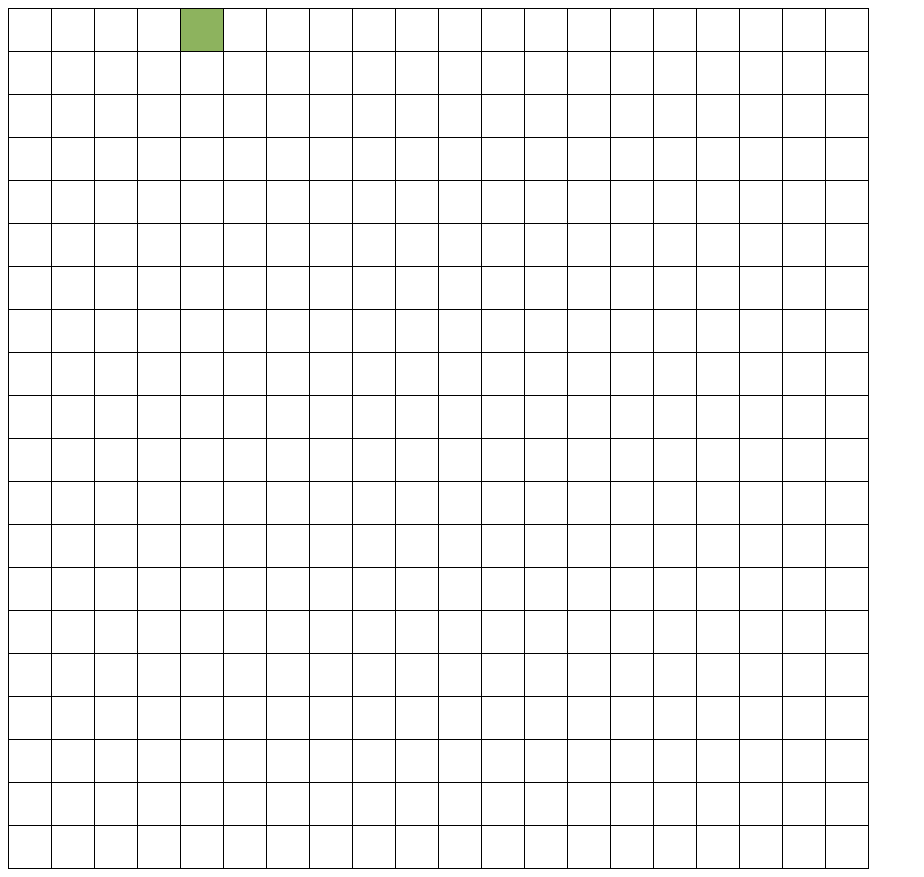
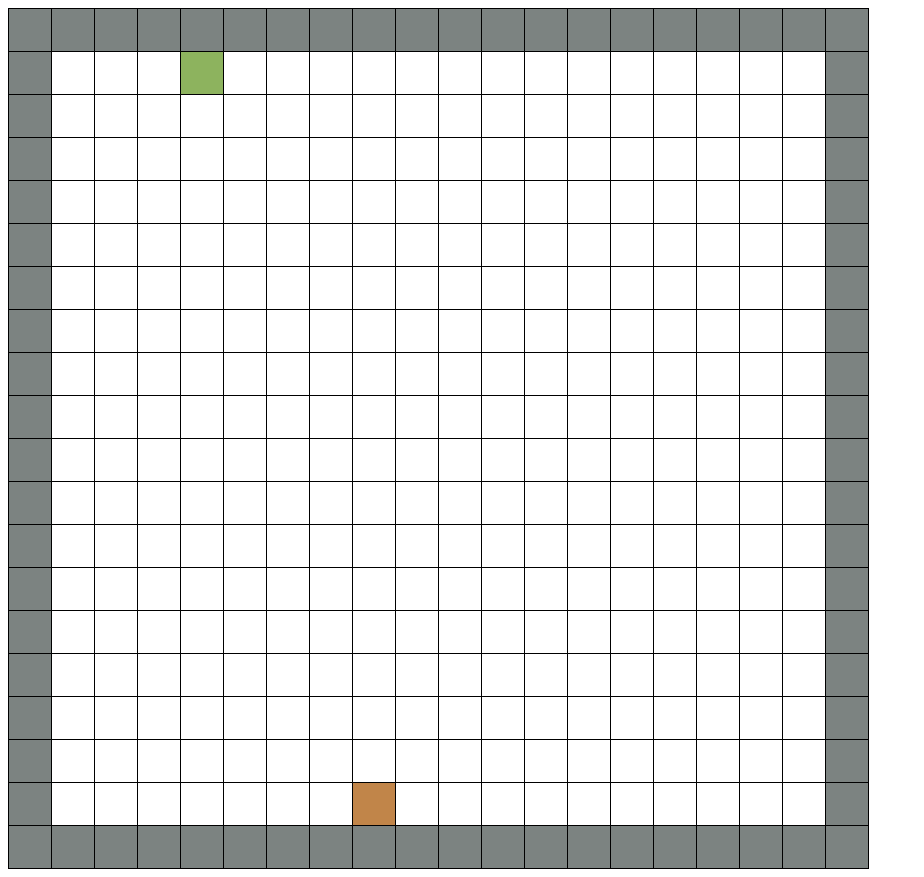
Before and after one commit to jorgelageJL/Untitle-Zombie-Game, a plain HTML site: page Data/index.html in a window 1280 px wide. Shown: the whole page, without its empty margins (0-924 px from the left). Drawn offline with Linux system fonts and the light colour scheme.

Commit message:
Muros y constructor

```diff
--- a/Data/index.css
+++ b/Data/index.css
@@ -31,3 +31,11 @@ td {
 .zombie {
   background-color: var(--verde);
 }
+
+.dummy {
+  background-color: var(--acento3);
+}
+
+.wall {
+  background-color: var(--gris);
+}
--- a/Data/index.html
+++ b/Data/index.html
@@ -16,7 +16,29 @@
   <body>
     <table>
       <tr id="row1">
-        <td class="celda" id="col1"></td>
+        <td class="wall" id="col1"></td>
+        <td class="wall" id="col2"></td>
+        <td class="wall" id="col3"></td>
+        <td class="wall" id="col4"></td>
+        <td class="wall" id="col5"></td>
+        <td class="wall" id="col6"></td>
+        <td class="wall" id="col7"></td>
+        <td class="wall" id="col8"></td>
+        <td class="wall" id="col9"></td>
+        <td class="wall" id="col10"></td>
+        <td class="wall" id="col11"></td>
+        <td class="wall" id="col12"></td>
+        <td class="wall" id="col13"></td>
+        <td class="wall" id="col14"></td>
+        <td class="wall" id="col15"></td>
+        <td class="wall" id="col16"></td>
+        <td class="wall" id="col17"></td>
+        <td class="wall" id="col18"></td>
+        <td class="wall" id="col19"></td>
+        <td class="wall" id="col20"></td>
+      </tr>
+      <tr id="row2">
+        <td class="wall" id="col1"></td>
         <td class="celda" id="col2"></td>
         <td class="celda" id="col3"></td>
         <td class="celda" id="col4"></td>
@@ -35,10 +57,10 @@
         <td class="celda" id="col17"></td>
         <td class="celda" id="col18"></td>
         <td class="celda" id="col19"></td>
-        <td class="celda" id="col20"></td>
+        <td class="wall" id="col20"></td>
       </tr>
-      <tr id="row2">
-        <td class="celda" id="col1"></td>
+      <tr id="row3">
+        <td class="wall" id="col1"></td>
         <td class="celda" id="col2"></td>
         <td class="celda" id="col3"></td>
         <td class="celda" id="col4"></td>
@@ -57,10 +79,10 @@
         <td class="celda" id="col17"></td>
         <td class="celda" id="col18"></td>
         <td class="celda" id="col19"></td>
-        <td class="celda" id="col20"></td>
+        <td class="wall" id="col20"></td>
       </tr>
-      <tr id="row3">
-        <td class="celda" id="col1"></td>
+      <tr id="row4">
+        <td class="wall" id="col1"></td>
         <td class="celda" id="col2"></td>
         <td class="celda" id="col3"></td>
         <td class="celda" id="col4"></td>
@@ -79,10 +101,10 @@
         <td class="celda" id="col17"></td>
         <td class="celda" id="col18"></td>
         <td class="celda" id="col19"></td>
-        <td class="celda" id="col20"></td>
+        <td class="wall" id="col20"></td>
       </tr>
-      <tr id="row4">
-        <td class="celda" id="col1"></td>
+      <tr id="row5">
+        <td class="wall" id="col1"></td>
         <td class="celda" id="col2"></td>
         <td class="celda" id="col3"></td>
         <td class="celda" id="col4"></td>
@@ -101,10 +123,10 @@
         <td class="celda" id="col17"></td>
         <td class="celda" id="col18"></td>
         <td class="celda" id="col19"></td>
-        <td class="celda" id="col20"></td>
+        <td class="wall" id="col20"></td>
       </tr>
-      <tr id="row5">
-        <td class="celda" id="col1"></td>
+      <tr id="row6">
+        <td class="wall" id="col1"></td>
         <td class="celda" id="col2"></td>
         <td class="celda" id="col3"></td>
         <td class="celda" id="col4"></td>
@@ -123,10 +145,10 @@
         <td class="celda" id="col17"></td>
         <td class="celda" id="col18"></td>
         <td class="celda" id="col19"></td>
-        <td class="celda" id="col20"></td>
+        <td class="wall" id="col20"></td>
       </tr>
-      <tr id="row6">
-        <td class="celda" id="col1"></td>
+      <tr id="row7">
+        <td class="wall" id="col1"></td>
         <td class="celda" id="col2"></td>
         <td class="celda" id="col3"></td>
         <td class="celda" id="col4"></td>
@@ -145,10 +167,10 @@
         <td class="celda" id="col17"></td>
         <td class="celda" id="col18"></td>
         <td class="celda" id="col19"></td>
-        <td class="celda" id="col20"></td>
+        <td class="wall" id="col20"></td>
       </tr>
-      <tr id="row7">
-        <td class="celda" id="col1"></td>
+      <tr id="row8">
+        <td class="wall" id="col1"></td>
         <td class="celda" id="col2"></td>
         <td class="celda" id="col3"></td>
         <td class="celda" id="col4"></td>
@@ -167,10 +189,10 @@
         <td class="celda" id="col17"></td>
         <td class="celda" id="col18"></td>
         <td class="celda" id="col19"></td>
-        <td class="celda" id="col20"></td>
+        <td class="wall" id="col20"></td>
       </tr>
-      <tr id="row8">
-        <td class="celda" id="col1"></td>
+      <tr id="row9">
+        <td class="wall" id="col1"></td>
         <td class="celda" id="col2"></td>
         <td class="celda" id="col3"></td>
         <td class="celda" id="col4"></td>
@@ -189,10 +211,10 @@
         <td class="celda" id="col17"></td>
         <td class="celda" id="col18"></td>
         <td class="celda" id="col19"></td>
-        <td class="celda" id="col20"></td>
+        <td class="wall" id="col20"></td>
       </tr>
-      <tr id="row9">
-        <td class="celda" id="col1"></td>
+      <tr id="row10">
+        <td class="wall" id="col1"></td>
         <td class="celda" id="col2"></td>
         <td class="celda" id="col3"></td>
         <td class="celda" id="col4"></td>
@@ -211,10 +233,10 @@
         <td class="celda" id="col17"></td>
         <td class="celda" id="col18"></td>
         <td class="celda" id="col19"></td>
-        <td class="celda" id="col20"></td>
+        <td class="wall" id="col20"></td>
       </tr>
-      <tr id="row10">
-        <td class="celda" id="col1"></td>
+      <tr id="row11">
+        <td class="wall" id="col1"></td>
         <td class="celda" id="col2"></td>
         <td class="celda" id="col3"></td>
         <td class="celda" id="col4"></td>
@@ -233,10 +255,10 @@
         <td class="celda" id="col17"></td>
         <td class="celda" id="col18"></td>
         <td class="celda" id="col19"></td>
-        <td class="celda" id="col20"></td>
+        <td class="wall" id="col20"></td>
       </tr>
-      <tr id="row11">
-        <td class="celda" id="col1"></td>
+      <tr id="row12">
+        <td class="wall" id="col1"></td>
         <td class="celda" id="col2"></td>
         <td class="celda" id="col3"></td>
         <td class="celda" id="col4"></td>
@@ -255,10 +277,10 @@
         <td class="celda" id="col17"></td>
         <td class="celda" id="col18"></td>
         <td class="celda" id="col19"></td>
-        <td class="celda" id="col20"></td>
+        <td class="wall" id="col20"></td>
       </tr>
-      <tr id="row12">
-        <td class="celda" id="col1"></td>
+      <tr id="row13">
+        <td class="wall" id="col1"></td>
         <td class="celda" id="col2"></td>
         <td class="celda" id="col3"></td>
         <td class="celda" id="col4"></td>
@@ -277,10 +299,10 @@
         <td class="celda" id="col17"></td>
         <td class="celda" id="col18"></td>
         <td class="celda" id="col19"></td>
-        <td class="celda" id="col20"></td>
+        <td class="wall" id="col20"></td>
       </tr>
-      <tr id="row13">
-        <td class="celda" id="col1"></td>
+      <tr id="row14">
+        <td class="wall" id="col1"></td>
         <td class="celda" id="col2"></td>
         <td class="celda" id="col3"></td>
         <td class="celda" id="col4"></td>
@@ -299,10 +321,10 @@
         <td class="celda" id="col17"></td>
         <td class="celda" id="col18"></td>
         <td class="celda" id="col19"></td>
-        <td class="celda" id="col20"></td>
+        <td class="wall" id="col20"></td>
       </tr>
-      <tr id="row14">
-        <td class="celda" id="col1"></td>
+      <tr id="row15">
+        <td class="wall" id="col1"></td>
         <td class="celda" id="col2"></td>
         <td class="celda" id="col3"></td>
         <td class="celda" id="col4"></td>
@@ -321,10 +343,10 @@
         <td class="celda" id="col17"></td>
         <td class="celda" id="col18"></td>
         <td class="celda" id="col19"></td>
-        <td class="celda" id="col20"></td>
+        <td class="wall" id="col20"></td>
       </tr>
-      <tr id="row15">
-        <td class="celda" id="col1"></td>
+      <tr id="row16">
+        <td class="wall" id="col1"></td>
         <td class="celda" id="col2"></td>
         <td class="celda" id="col3"></td>
         <td class="celda" id="col4"></td>
@@ -343,10 +365,10 @@
         <td class="celda" id="col17"></td>
         <td class="celda" id="col18"></td>
         <td class="celda" id="col19"></td>
-        <td class="celda" id="col20"></td>
+        <td class="wall" id="col20"></td>
       </tr>
-      <tr id="row16">
-        <td class="celda" id="col1"></td>
+      <tr id="row17">
+        <td class="wall" id="col1"></td>
         <td class="celda" id="col2"></td>
         <td class="celda" id="col3"></td>
         <td class="celda" id="col4"></td>
@@ -365,10 +387,10 @@
         <td class="celda" id="col17"></td>
         <td class="celda" id="col18"></td>
         <td class="celda" id="col19"></td>
-        <td class="celda" id="col20"></td>
+        <td class="wall" id="col20"></td>
       </tr>
-      <tr id="row17">
-        <td class="celda" id="col1"></td>
+      <tr id="row18">
+        <td class="wall" id="col1"></td>
         <td class="celda" id="col2"></td>
         <td class="celda" id="col3"></td>
         <td class="celda" id="col4"></td>
@@ -387,10 +409,10 @@
         <td class="celda" id="col17"></td>
         <td class="celda" id="col18"></td>
         <td class="celda" id="col19"></td>
-        <td class="celda" id="col20"></td>
+        <td class="wall" id="col20"></td>
       </tr>
-      <tr id="row18">
-        <td class="celda" id="col1"></td>
+      <tr id="row19">
+        <td class="wall" id="col1"></td>
         <td class="celda" id="col2"></td>
         <td class="celda" id="col3"></td>
         <td class="celda" id="col4"></td>
@@ -409,51 +431,29 @@
         <td class="celda" id="col17"></td>
         <td class="celda" id="col18"></td>
         <td class="celda" id="col19"></td>
-        <td class="celda" id="col20"></td>
-      </tr>
-      <tr id="row19">
-        <td class="celda" id="col1"></td>
-        <td class="celda" id="col2"></td>
-        <td class="celda" id="col3"></td>
-        <td class="celda" id="col4"></td>
-        <td class="celda" id="col5"></td>
-        <td class="celda" id="col6"></td>
-        <td class="celda" id="col7"></td>
-        <td class="celda" id="col8"></td>
-        <td class="celda" id="col9"></td>
-        <td class="celda" id="col10"></td>
-        <td class="celda" id="col11"></td>
-        <td class="celda" id="col12"></td>
-        <td class="celda" id="col13"></td>
-        <td class="celda" id="col14"></td>
-        <td class="celda" id="col15"></td>
-        <td class="celda" id="col16"></td>
-        <td class="celda" id="col17"></td>
-        <td class="celda" id="col18"></td>
-        <td class="celda" id="col19"></td>
-        <td class="celda" id="col20"></td>
+        <td class="wall" id="col20"></td>
       </tr>
       <tr id="row20">
-        <td class="celda" id="col1"></td>
-        <td class="celda" id="col2"></td>
-        <td class="celda" id="col3"></td>
-        <td class="celda" id="col4"></td>
-        <td class="celda" id="col5"></td>
-        <td class="celda" id="col6"></td>
-        <td class="celda" id="col7"></td>
-        <td class="celda" id="col8"></td>
-        <td class="celda" id="col9"></td>
-        <td class="celda" id="col10"></td>
-        <td class="celda" id="col11"></td>
-        <td class="celda" id="col12"></td>
-        <td class="celda" id="col13"></td>
-        <td class="celda" id="col14"></td>
-        <td class="celda" id="col15"></td>
-        <td class="celda" id="col16"></td>
-        <td class="celda" id="col17"></td>
-        <td class="celda" id="col18"></td>
-        <td class="celda" id="col19"></td>
-        <td class="celda" id="col20"></td>
+        <td class="wall" id="col1"></td>
+        <td class="wall" id="col2"></td>
+        <td class="wall" id="col3"></td>
+        <td class="wall" id="col4"></td>
+        <td class="wall" id="col5"></td>
+        <td class="wall" id="col6"></td>
+        <td class="wall" id="col7"></td>
+        <td class="wall" id="col8"></td>
+        <td class="wall" id="col9"></td>
+        <td class="wall" id="col10"></td>
+        <td class="wall" id="col11"></td>
+        <td class="wall" id="col12"></td>
+        <td class="wall" id="col13"></td>
+        <td class="wall" id="col14"></td>
+        <td class="wall" id="col15"></td>
+        <td class="wall" id="col16"></td>
+        <td class="wall" id="col17"></td>
+        <td class="wall" id="col18"></td>
+        <td class="wall" id="col19"></td>
+        <td class="wall" id="col20"></td>
       </tr>
     </table>
     <script src="./index.js"></script>
--- a/Data/index.js
+++ b/Data/index.js
@@ -1,27 +1,22 @@
 //VARIABLES
 
-//Testing
 //LLAMADAS
-let player = new Soldier(5, 1);
+let player = new Soldier(5, 2);
 let enemy = new Zombie(4, 6);
+
+let peon = new Pawn(9, 19, "dummy");
 
 let timeID = setInterval(loop, 1000);
 
-console.log(who(5, 2));
-
-//OBJETO
-function Soldier(x, y) {
-  this.x = x;
-  this.y = y;
-}
+//console.log(getCellClass(5, 2));
 
 //FUNCIONES SALVAJES
-function getCasilla(col, row) {
+function getCell(col, row) {
   return document.querySelector(`#row${row}>#col${col}`);
 } // INPUT: (x,y) OUTPUT: (Referencia a celda)
 
-function who(x, y) {
-  let a = getCasilla(x, y);
+function getCellClass(x, y) {
+  let a = getCell(x, y);
   return a.getAttribute("class");
 }
 
@@ -32,16 +27,93 @@ window.addEventListener("keydown", (e) => {
 function loop() {
   player.setPos();
   enemy.setPos();
-  console.log(who(5, 2));
+  peon.updatePosition();
+  //console.log(getCellClass(5, 2));
 } //REVISAR MUY FUERTE
 
+///////////////////
+const clickTarget = document.getElementById("click-target");
+function build() {
+  window.addEventListener("click", function cacafoti(e) {
+    setTerrain(e);
+  });
+}
+function play() {
+  window.removeEventListener("click", cacafoti);
+}
+
+function setTerrain(b) {
+  let a = true;
+  console.log(b.path);
+  //b.setAttribute("class", "wall");
+  //console.log(b.getAttribute("class"));
+}
+//////////////////
+
+//OBJETO
+
+function Pawn(x, y, type) {
+  this.x = x;
+  this.y = y;
+  this.type = type;
+  this.canMove = {
+    up: true,
+    left: true,
+    rigth: true,
+    down: true,
+  };
+  this.seeAround = {
+    up: "",
+    left: "",
+    rigth: "",
+    down: "",
+  };
+}
+
+Pawn.prototype.show = function () {
+  getCell(this.x, this.y).setAttribute("class", this.type);
+};
+
+Pawn.prototype.hide = function () {
+  getCell(this.x, this.y).setAttribute("class", "celda");
+};
+
+Pawn.prototype.move = function () {
+  //console.log("Empty function, define by children");
+};
+
+Pawn.prototype.updatePosition = function () {
+  this.hide();
+  this.move();
+  this.show();
+};
+
+Pawn.prototype.whatAround = function () {
+  if (!null) {
+    this.seeAround.up = getCellClass(this.x, this.y - 1);
+  }
+  if (!null) {
+    this.seeAround.left = getCellClass(this.x - 1, this.y);
+  }
+  if (!null) {
+    this.seeAround.down = getCellClass(this.x, this.y + 1);
+  }
+  if (!null) {
+    this.seeAround.rigth = getCellClass(this.x + 1, this.y);
+  }
+};
+
 // Soldado
+function Soldier(x, y) {
+  this.x = x;
+  this.y = y;
+}
 Soldier.prototype.show = function () {
-  getCasilla(this.x, this.y).setAttribute("class", "soldado");
+  getCell(this.x, this.y).setAttribute("class", "soldado");
 };
 
 Soldier.prototype.hide = function () {
-  getCasilla(this.x, this.y).setAttribute("class", "celda");
+  getCell(this.x, this.y).setAttribute("class", "celda");
 };
 
 Soldier.prototype.setPos = function (a) {
@@ -65,11 +137,11 @@ function Zombie(x, y) {
 }
 
 Zombie.prototype.show = function () {
-  getCasilla(this.x, this.y).setAttribute("class", "zombie");
+  getCell(this.x, this.y).setAttribute("class", "zombie");
 };
 
 Zombie.prototype.hide = function () {
-  getCasilla(this.x, this.y).setAttribute("class", "celda");
+  getCell(this.x, this.y).setAttribute("class", "celda");
 };
 
 Zombie.prototype.setPos = function () {
```
